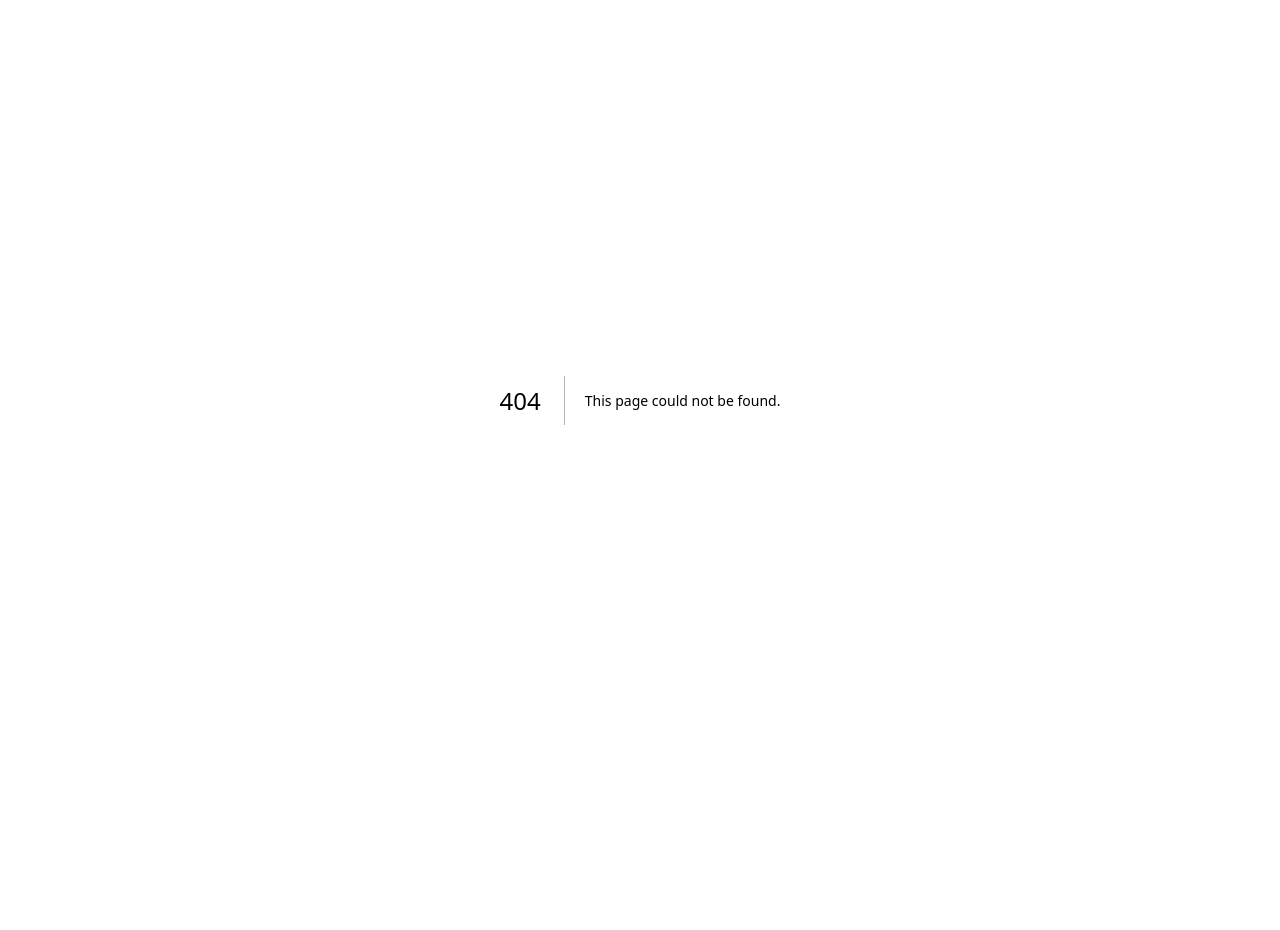
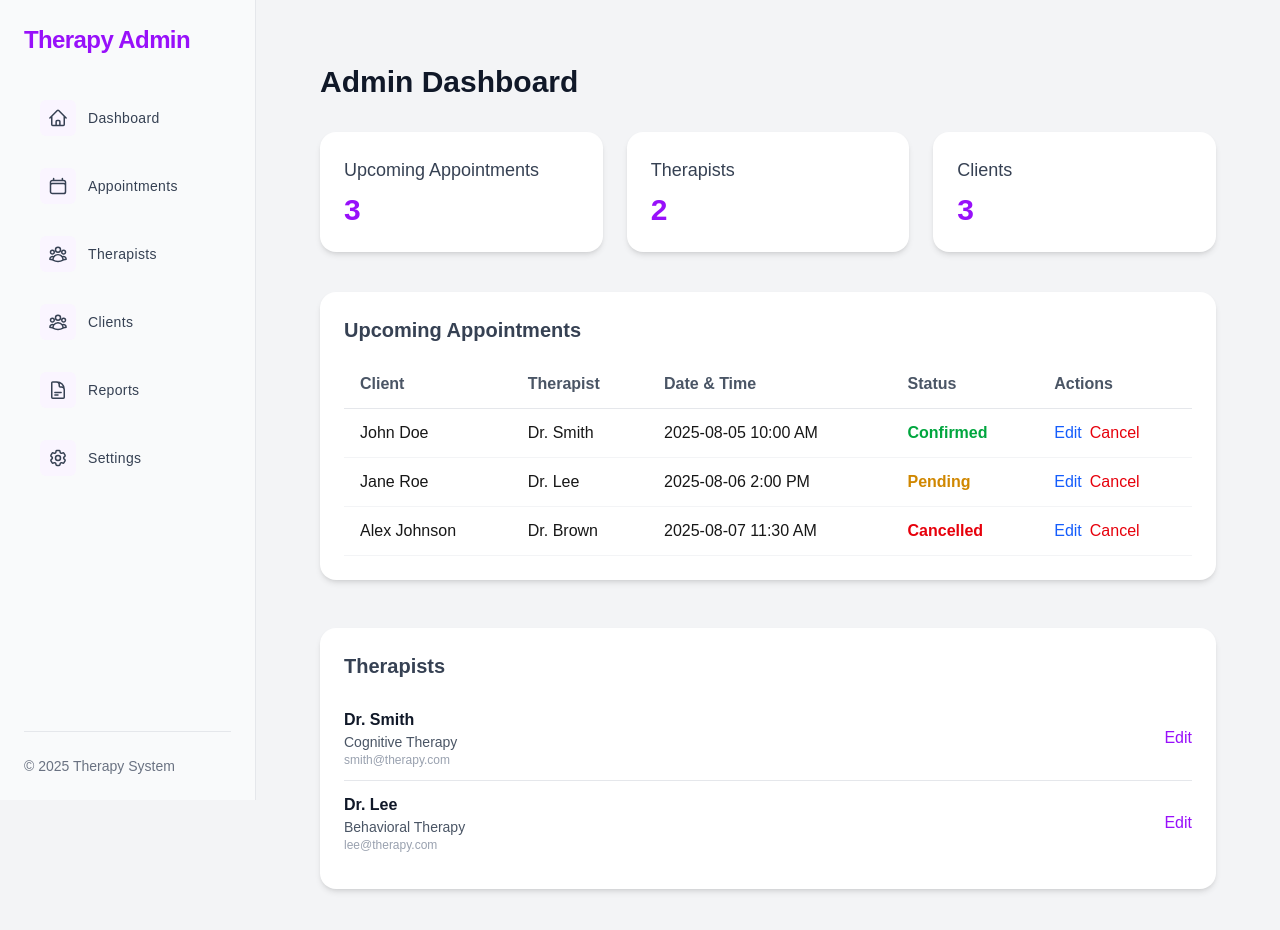
Before and after one commit to NathanKhonyongwa/AppointmentBooking, a Next.js app in the folder appointment/: page /Admin in a window 1280 px wide. Before the commit this address had no page. Shown: the top 930 px of the page. Before the commit the page ends 800 px from the top, so only its background shows below. Built offline with nearby package versions, Linux system fonts and the light colour scheme.

Commit message:
Side Navbar admin

```diff
--- /dev/null
+++ b/appointment/src/app/Admin/Navbar/page.js
@@ -0,0 +1,46 @@
+'use client';
+
+import {
+  HomeIcon,
+  CalendarIcon,
+  UserGroupIcon,
+  DocumentTextIcon,
+  Cog6ToothIcon,
+} from '@heroicons/react/24/outline';
+import Link from 'next/link';
+
+const navItems = [
+  { name: 'Dashboard', href: '/admin/dashboard', icon: HomeIcon },
+  { name: 'Appointments', href: '/admin/appointments', icon: CalendarIcon },
+  { name: 'Therapists', href: '/admin/therapists', icon: UserGroupIcon },
+  { name: 'Clients', href: '/admin/clients', icon: UserGroupIcon },
+  { name: 'Reports', href: '/admin/reports', icon: DocumentTextIcon },
+  { name: 'Settings', href: '/admin/settings', icon: Cog6ToothIcon },
+];
+
+export default function AdminSidebar() {
+  return (
+    <aside className="fixed top-0 left-0 z-50 w-64 h-screen bg-gray-50 border-r border-gray-200 p-6 flex flex-col">
+      <h1 className="text-purple-600 text-2xl font-bold mb-8 tracking-tight">Therapy Admin</h1>
+
+      <nav className="flex flex-col space-y-2">
+        {navItems.map(({ name, href, icon: Icon }) => (
+          <Link
+            key={name}
+            href={href}
+            className="flex items-center gap-3 px-4 py-3 rounded-lg text-gray-700 hover:bg-purple-100 hover:text-purple-700 transition-all group"
+          >
+            <div className="p-2 bg-purple-50 rounded-md group-hover:bg-purple-200 transition-all">
+              <Icon className="w-5 h-5 stroke-[1.8]" />
+            </div>
+            <span className="font-medium text-sm tracking-wide">{name}</span>
+          </Link>
+        ))}
+      </nav>
+
+      <div className="mt-auto pt-6 border-t border-gray-200 text-sm text-gray-500">
+        <p>© 2025 Therapy System</p>
+      </div>
+    </aside>
+  );
+}
--- /dev/null
+++ b/appointment/src/app/Admin/page.js
@@ -0,0 +1,113 @@
+'use client';
+import { useState, useEffect } from 'react';
+import Navbar from '../Admin/Navbar/page'; // Adjust if needed
+
+export default function AdminDashboard() {
+  const [appointments, setAppointments] = useState([]);
+  const [therapists, setTherapists] = useState([]);
+  const [clients, setClients] = useState([]);
+
+  useEffect(() => {
+    setAppointments([
+      { id: 1, client: 'John Doe', therapist: 'Dr. Smith', date: '2025-08-05 10:00 AM', status: 'Confirmed' },
+      { id: 2, client: 'Jane Roe', therapist: 'Dr. Lee', date: '2025-08-06 2:00 PM', status: 'Pending' },
+      { id: 3, client: 'Alex Johnson', therapist: 'Dr. Brown', date: '2025-08-07 11:30 AM', status: 'Cancelled' },
+    ]);
+    setTherapists([
+      { id: 1, name: 'Dr. Smith', specialty: 'Cognitive Therapy', email: 'smith@therapy.com' },
+      { id: 2, name: 'Dr. Lee', specialty: 'Behavioral Therapy', email: 'lee@therapy.com' },
+    ]);
+    setClients([
+      { id: 1, name: 'John Doe', email: 'john@example.com' },
+      { id: 2, name: 'Jane Roe', email: 'jane@example.com' },
+      { id: 3, name: 'Alex Johnson', email: 'alex@example.com' },
+    ]);
+  }, []);
+
+  return (
+    <div className="min-h-screen bg-gray-100 font-poppins flex flex-col md:flex-row p-4 md:p-8">
+      <div className="w-full md:w-64 flex-shrink-0 mb-4 md:mb-0">
+        <Navbar />
+      </div>
+
+      <main className="flex-1 p-2 md:p-8 overflow-auto">
+        <h2 className="text-2xl md:text-3xl font-semibold text-gray-900 mb-6 md:mb-8">Admin Dashboard</h2>
+
+        {/* Overview Cards */}
+        <section className="grid grid-cols-1 md:grid-cols-3 gap-4 md:gap-6 mb-8 md:mb-10">
+          <div className="bg-white p-4 md:p-6 rounded-2xl shadow-md">
+            <h3 className="text-base md:text-lg font-medium text-gray-700 mb-2">Upcoming Appointments</h3>
+            <p className="text-2xl md:text-3xl font-bold text-purple-600">{appointments.length}</p>
+          </div>
+
+          <div className="bg-white p-4 md:p-6 rounded-2xl shadow-md">
+            <h3 className="text-base md:text-lg font-medium text-gray-700 mb-2">Therapists</h3>
+            <p className="text-2xl md:text-3xl font-bold text-purple-600">{therapists.length}</p>
+          </div>
+
+          <div className="bg-white p-4 md:p-6 rounded-2xl shadow-md">
+            <h3 className="text-base md:text-lg font-medium text-gray-700 mb-2">Clients</h3>
+            <p className="text-2xl md:text-3xl font-bold text-purple-600">{clients.length}</p>
+          </div>
+        </section>
+
+        {/* Appointments Table */}
+        <section className="bg-white rounded-2xl shadow-md p-4 md:p-6 overflow-x-auto">
+          <h3 className="text-lg md:text-xl font-semibold text-gray-700 mb-4">Upcoming Appointments</h3>
+          <table className="min-w-full text-left border-collapse text-sm md:text-base">
+            <thead>
+              <tr className="border-b border-gray-200 text-gray-600">
+                <th className="py-2 px-3 md:py-3 md:px-4">Client</th>
+                <th className="py-2 px-3 md:py-3 md:px-4">Therapist</th>
+                <th className="py-2 px-3 md:py-3 md:px-4">Date &amp; Time</th>
+                <th className="py-2 px-3 md:py-3 md:px-4">Status</th>
+                <th className="py-2 px-3 md:py-3 md:px-4">Actions</th>
+              </tr>
+            </thead>
+            <tbody>
+              {appointments.map(({ id, client, therapist, date, status }) => (
+                <tr key={id} className="border-b border-gray-100 hover:bg-gray-50">
+                  <td className="py-2 px-3 md:py-3 md:px-4">{client}</td>
+                  <td className="py-2 px-3 md:py-3 md:px-4">{therapist}</td>
+                  <td className="py-2 px-3 md:py-3 md:px-4">{date}</td>
+                  <td
+                    className={`py-2 px-3 md:py-3 md:px-4 font-semibold ${
+                      status === 'Confirmed'
+                        ? 'text-green-600'
+                        : status === 'Pending'
+                        ? 'text-yellow-600'
+                        : 'text-red-600'
+                    }`}
+                  >
+                    {status}
+                  </td>
+                  <td className="py-2 px-3 md:py-3 md:px-4 space-x-2">
+                    <button className="text-blue-600 hover:underline">Edit</button>
+                    <button className="text-red-600 hover:underline">Cancel</button>
+                  </td>
+                </tr>
+              ))}
+            </tbody>
+          </table>
+        </section>
+
+        {/* Therapists list */}
+        <section className="mt-6 md:mt-12 bg-white rounded-2xl shadow-md p-4 md:p-6">
+          <h3 className="text-lg md:text-xl font-semibold text-gray-700 mb-4">Therapists</h3>
+          <ul className="divide-y divide-gray-200">
+            {therapists.map(({ id, name, specialty, email }) => (
+              <li key={id} className="py-3 flex flex-col sm:flex-row justify-between items-start sm:items-center">
+                <div>
+                  <p className="font-semibold text-gray-900">{name}</p>
+                  <p className="text-sm text-gray-600">{specialty}</p>
+                  <p className="text-xs text-gray-400">{email}</p>
+                </div>
+                <button className="mt-3 sm:mt-0 text-purple-600 hover:underline">Edit</button>
+              </li>
+            ))}
+          </ul>
+        </section>
+      </main>
+    </div>
+  );
+}
```
Also changed, not shown: appointment/src/app/Customer/page.js (added).
